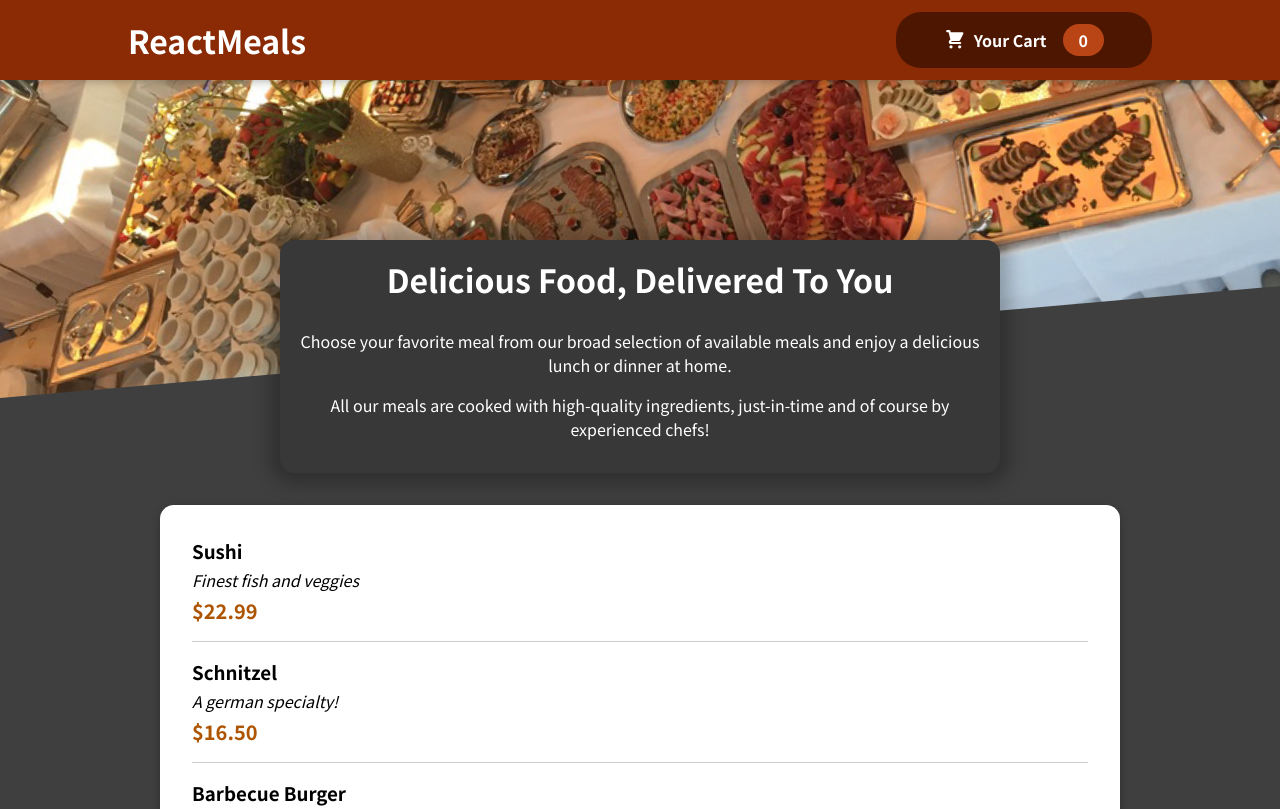
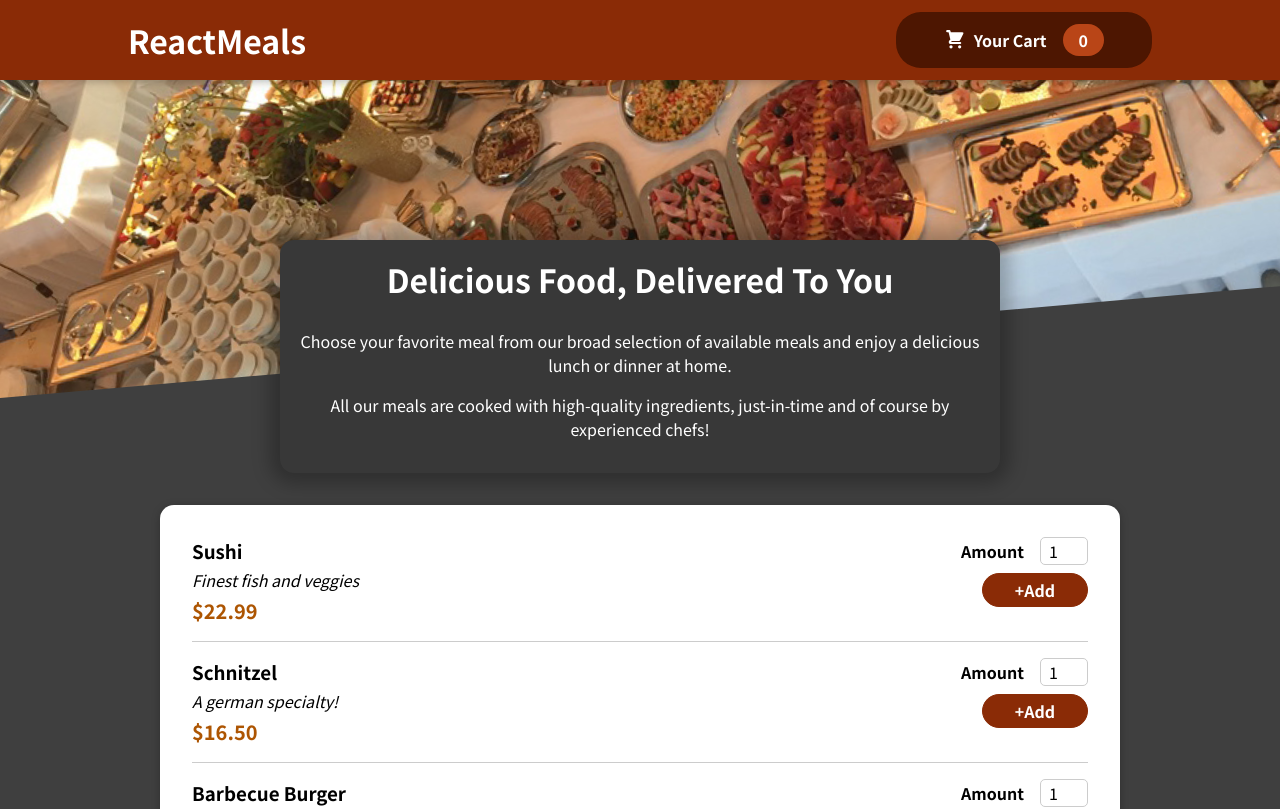
Before and after one commit to HayaaQutaishat/Food-Order-React-App, a React (Create React App) app: page / in a window 1280 px wide. Shown: the top 809 px of the page. Built offline with nearby package versions, Linux system fonts and the light colour scheme.

Commit message:
Adding a Form

```diff
--- a/src/components/Meals/MealItem.js
+++ b/src/components/Meals/MealItem.js
@@ -1,5 +1,6 @@
 import React from "react";
 import classes from "./MealItem.module.css";
+import MealItemForm from "./MealItemForm";
 
 const MealItem = (props) => {
   return (
@@ -9,7 +10,9 @@
         <div className={classes.description}>{props.description}</div>
         <div className={classes.price}>${props.price.toFixed(2)}</div>
       </div>
-      <div></div>
+      <div>
+        <MealItemForm />
+      </div>
     </li>
   );
 };
--- /dev/null
+++ b/src/components/Meals/MealItemForm.js
@@ -0,0 +1,21 @@
+import React from "react";
+import classes from "./MealItemForm.module.css";
+import Input from "../UI/Input";
+const MealItemForm = (props) => {
+  return (
+    <form className={classes.form}>
+      <Input
+        id="amount"
+        type="number"
+        min="1"
+        max="5"
+        step="1"
+        label="Amount"
+        defaultValue="1"
+      />
+      <button>+Add</button>
+    </form>
+  );
+};
+
+export default MealItemForm;
--- /dev/null
+++ b/src/components/Meals/MealItemForm.module.css
@@ -0,0 +1,20 @@
+.form {
+  text-align: right;
+}
+
+.form button {
+  font: inherit;
+  cursor: pointer;
+  background-color: #8a2b06;
+  border: 1px solid #8a2b06;
+  color: white;
+  padding: 0.25rem 2rem;
+  border-radius: 20px;
+  font-weight: bold;
+}
+
+.form button:hover,
+.form button:active {
+  background-color: #641e03;
+  border-color: #641e03;
+}
--- /dev/null
+++ b/src/components/UI/Input.js
@@ -0,0 +1,19 @@
+import classes from "./Input.module.css";
+const Input = (props) => {
+  return (
+    <div className={classes.input}>
+      <label htmlFor={props.id}>{props.label}</label>
+      <input
+        id={props.id}
+        type={props.type}
+        min={props.min}
+        max={props.max}
+        step={props.step}
+        defaultValue={props.defaultValue}
+        value={props.value}
+      />
+    </div>
+  );
+};
+
+export default Input;
--- /dev/null
+++ b/src/components/UI/Input.module.css
@@ -0,0 +1,18 @@
+.input {
+  display: flex;
+  align-items: center;
+  margin-bottom: 0.5rem;
+}
+
+.input label {
+  font-weight: bold;
+  margin-right: 1rem;
+}
+
+.input input {
+  width: 3rem;
+  border-radius: 5px;
+  border: 1px solid #ccc;
+  font: inherit;
+  padding-left: 0.5rem;
+}
```
Also changed, not shown: 1 other file (tests, documents, lock files or other folders).
